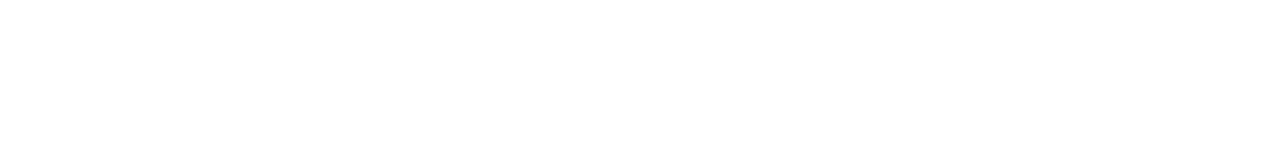
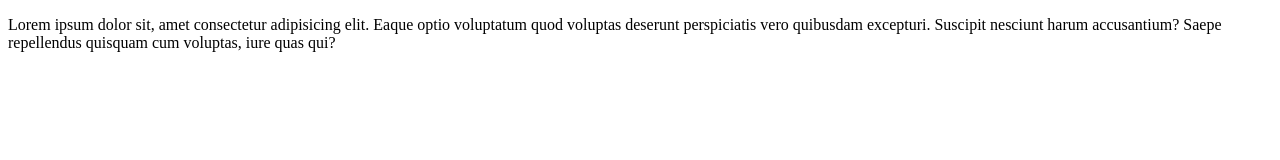
Before and after one commit to SUra-95/web-development, a plain HTML site: page index.html in a window 1280 px wide. Drawn offline with Linux system fonts and the light colour scheme.

Commit message:
2nd para

```diff
--- a/index.html
+++ b/index.html
@@ -7,6 +7,9 @@
     <title>Git</title>
 </head>
 <body>
+    <p>
+        Lorem ipsum dolor sit, amet consectetur adipisicing elit. Eaque optio voluptatum quod voluptas deserunt perspiciatis vero quibusdam excepturi. Suscipit nesciunt harum accusantium? Saepe repellendus quisquam cum voluptas, iure quas qui?
+    </p>
 
 </body>
 </html>
```
